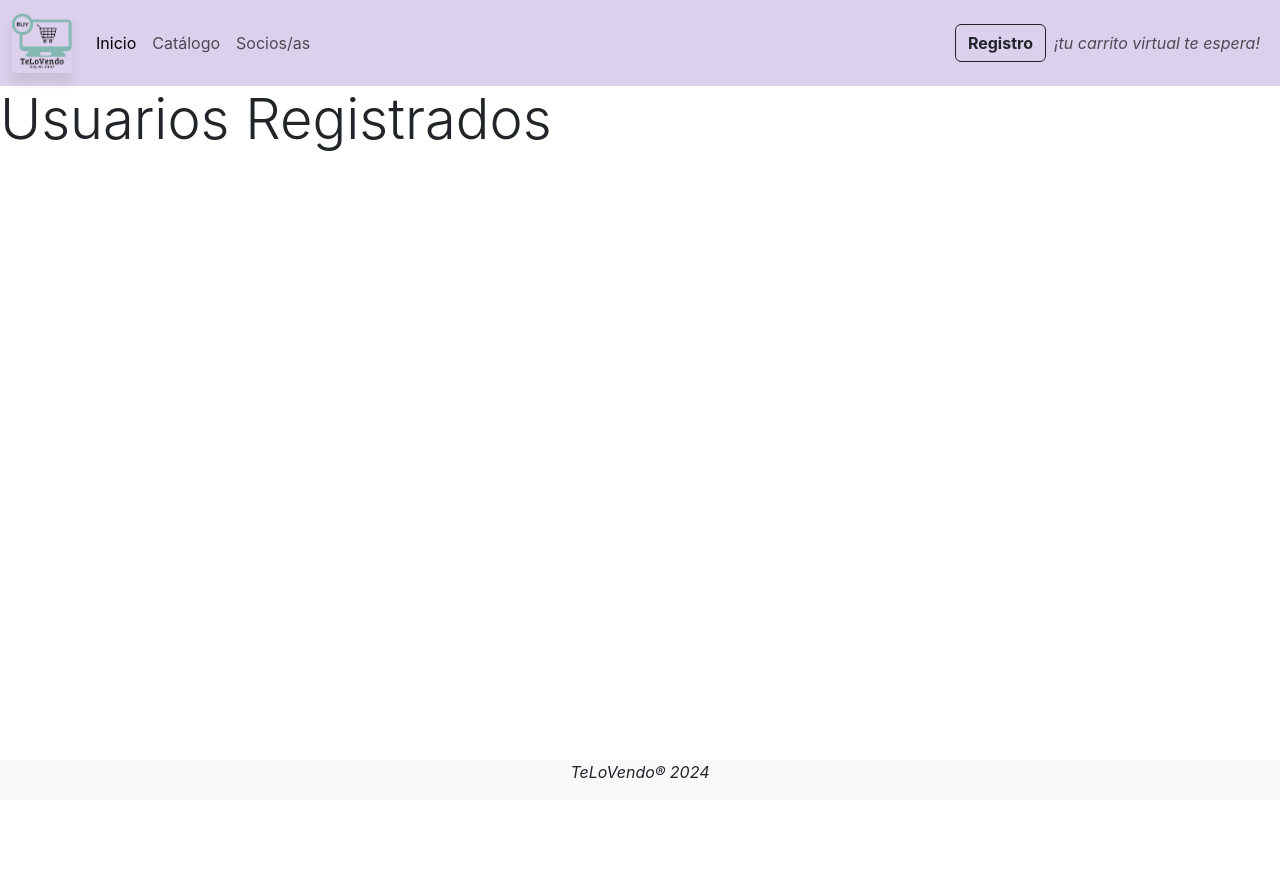
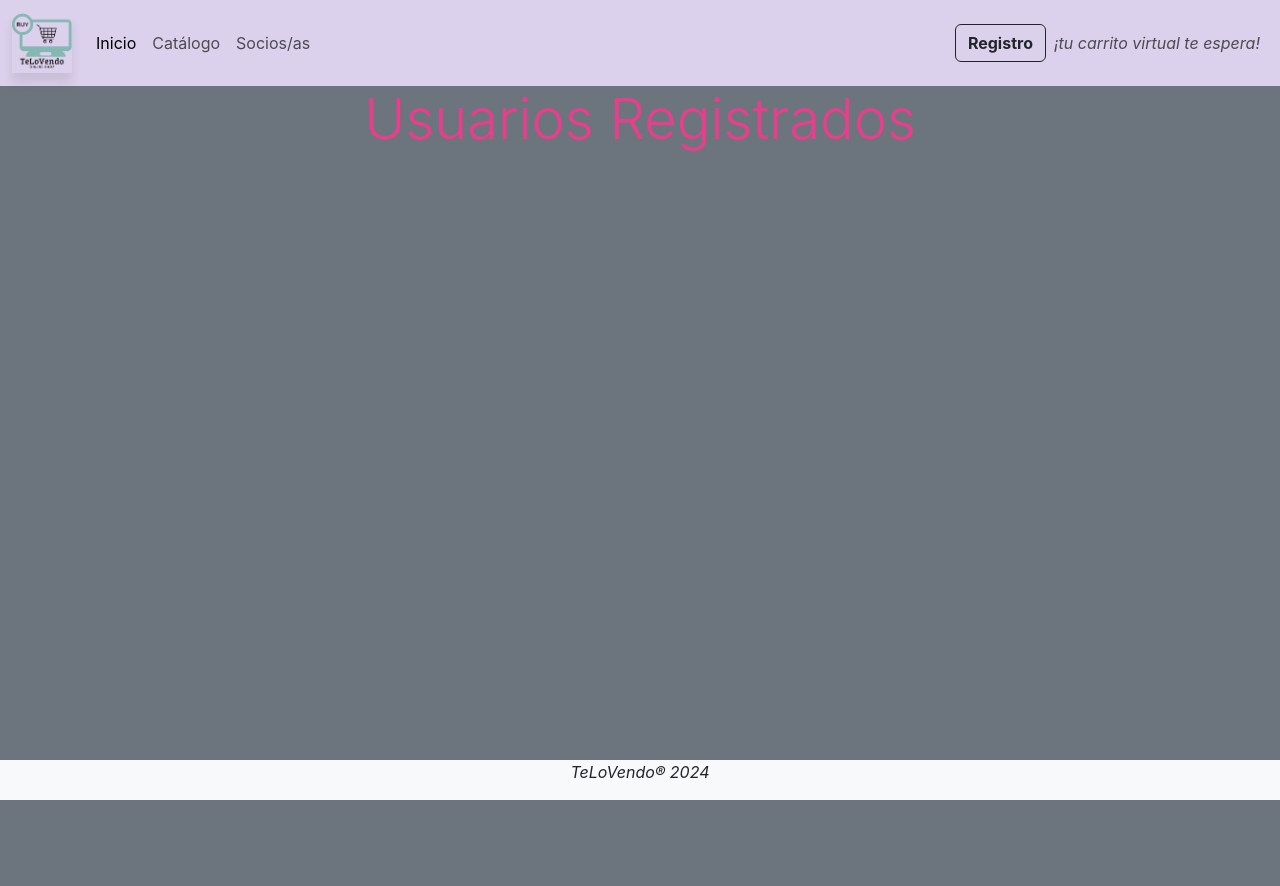
Before and after one commit to danipaBernales/desarrollo-aplicaciones-python-django, a Django app: page /customer_list in a window 1280 px wide. Before the commit the page ends 778 px from the top, so only its background shows below. Run offline with Django 5.2, Linux system fonts and the light colour scheme; data that the repository does not hold is empty; parts of the project's set-up code (start-up, migrations or seed data) failed here and were passed over; some libraries are stand-ins or nearby versions.

Commit message:
Update customer_list.html

```diff
--- a/ABPro-Proyecto_Grupal_3/telovendo/app_telovendo/templates/customer_list.html
+++ b/ABPro-Proyecto_Grupal_3/telovendo/app_telovendo/templates/customer_list.html
@@ -2,8 +2,8 @@
 {% load static %}
 
 {% block content %}
-<div class="fondo-custom">
-    <h1 class="display-4 titulo-custom">Usuarios Registrados</h1>
+<div class="customer-content">
+    <h1 class="display-4 customer-content-title">Usuarios Registrados</h1>
     <ul>
         {% for customer in customers %}
             <li>
```
